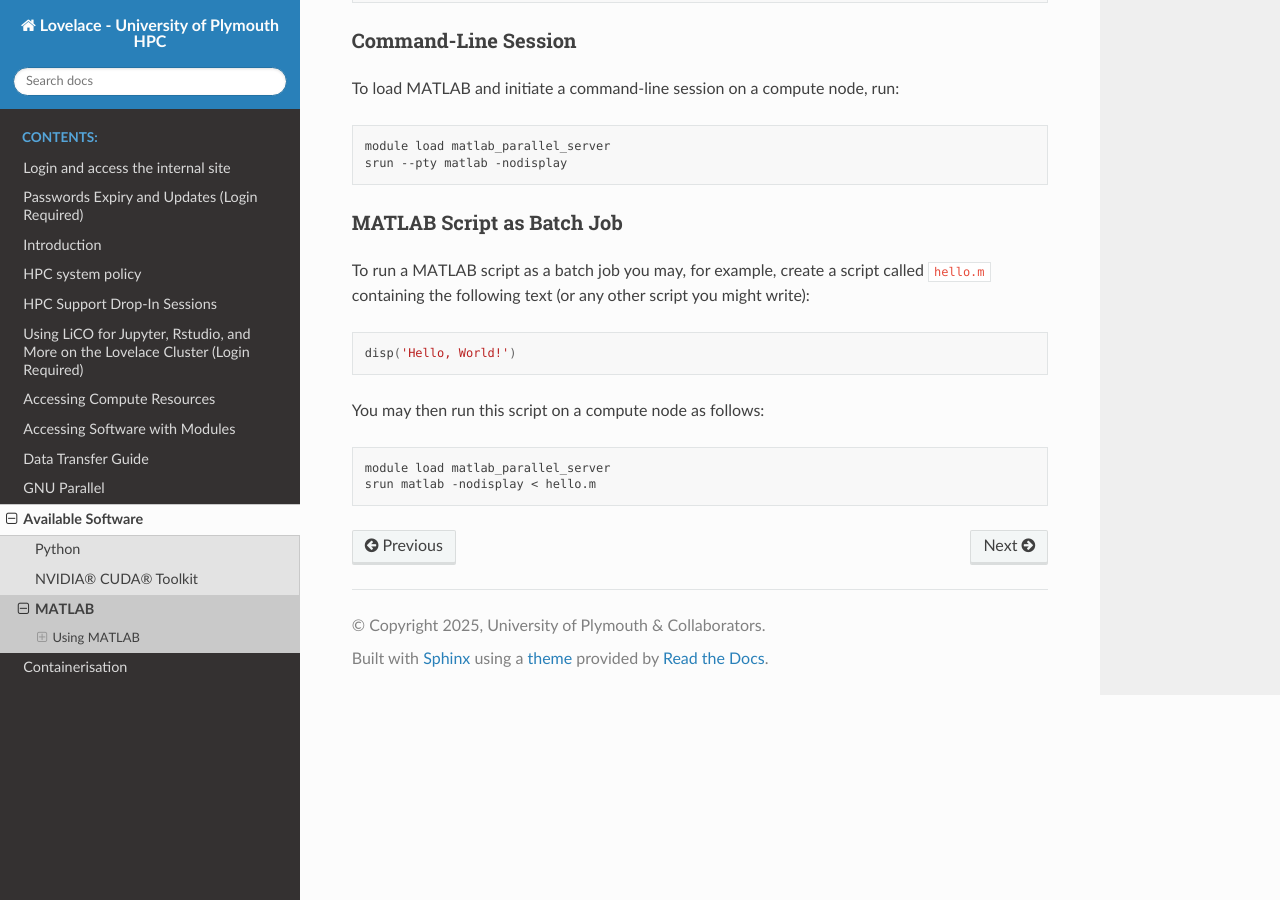
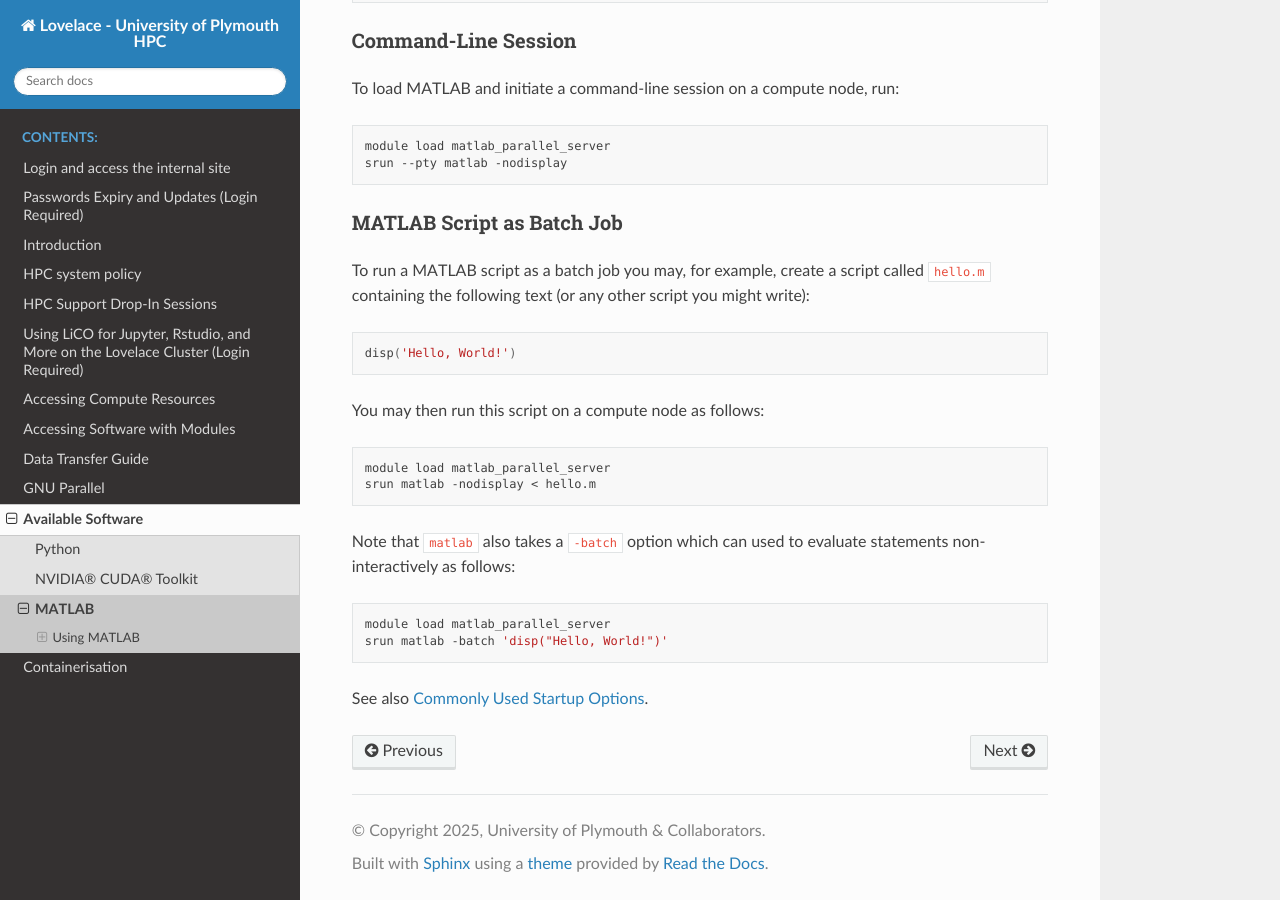
Before and after one commit to AbhinavPraveen/UoP-HPC-Docs, a Sphinx documentation site: the page built from source/software/matlab.rst, in a window 1280 px wide and 900 px high, scrolled down 894 px. Built offline with Sphinx 7.4.7 and the Read the Docs theme 3.1.0, drawn with Linux system fonts in a browser that asks for light colours.

Commit message:
Add -batch option

```diff
--- a/source/software/matlab.rst
+++ b/source/software/matlab.rst
@@ -57,3 +57,12 @@ You may then run this script on a compute node as follows:
 
    module load matlab_parallel_server
    srun matlab -nodisplay < hello.m
+
+Note that :bash:`matlab` also takes a :plaintext:`-batch` option which can used to evaluate statements non-interactively as follows:
+
+.. code-block:: bash
+
+   module load matlab_parallel_server
+   srun matlab -batch 'disp("Hello, World!")'
+
+See also `Commonly Used Startup Options <https://uk.mathworks.com/help/matlab/matlab_env/commonly-used-startup-options.html>`_.
```
